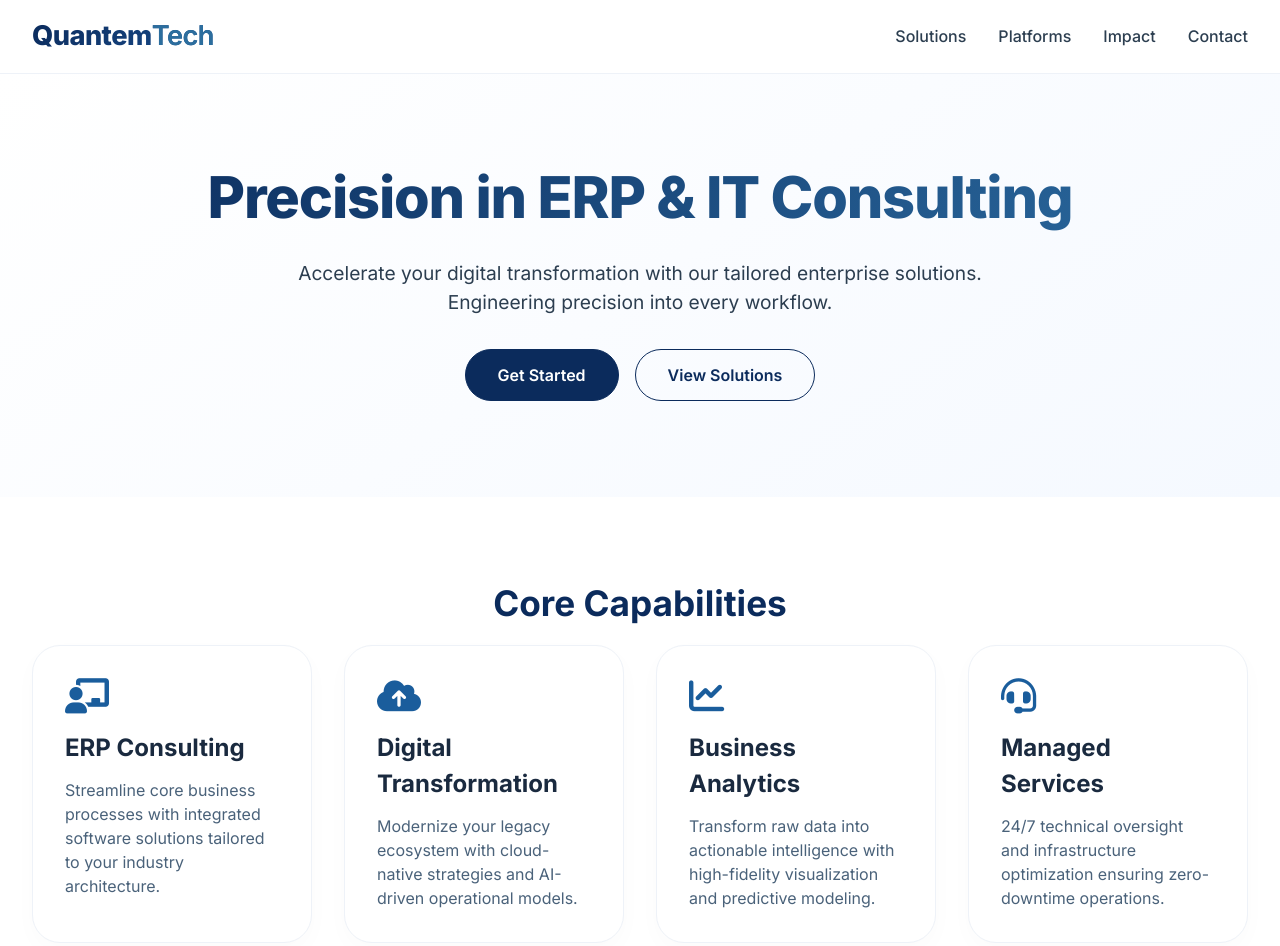
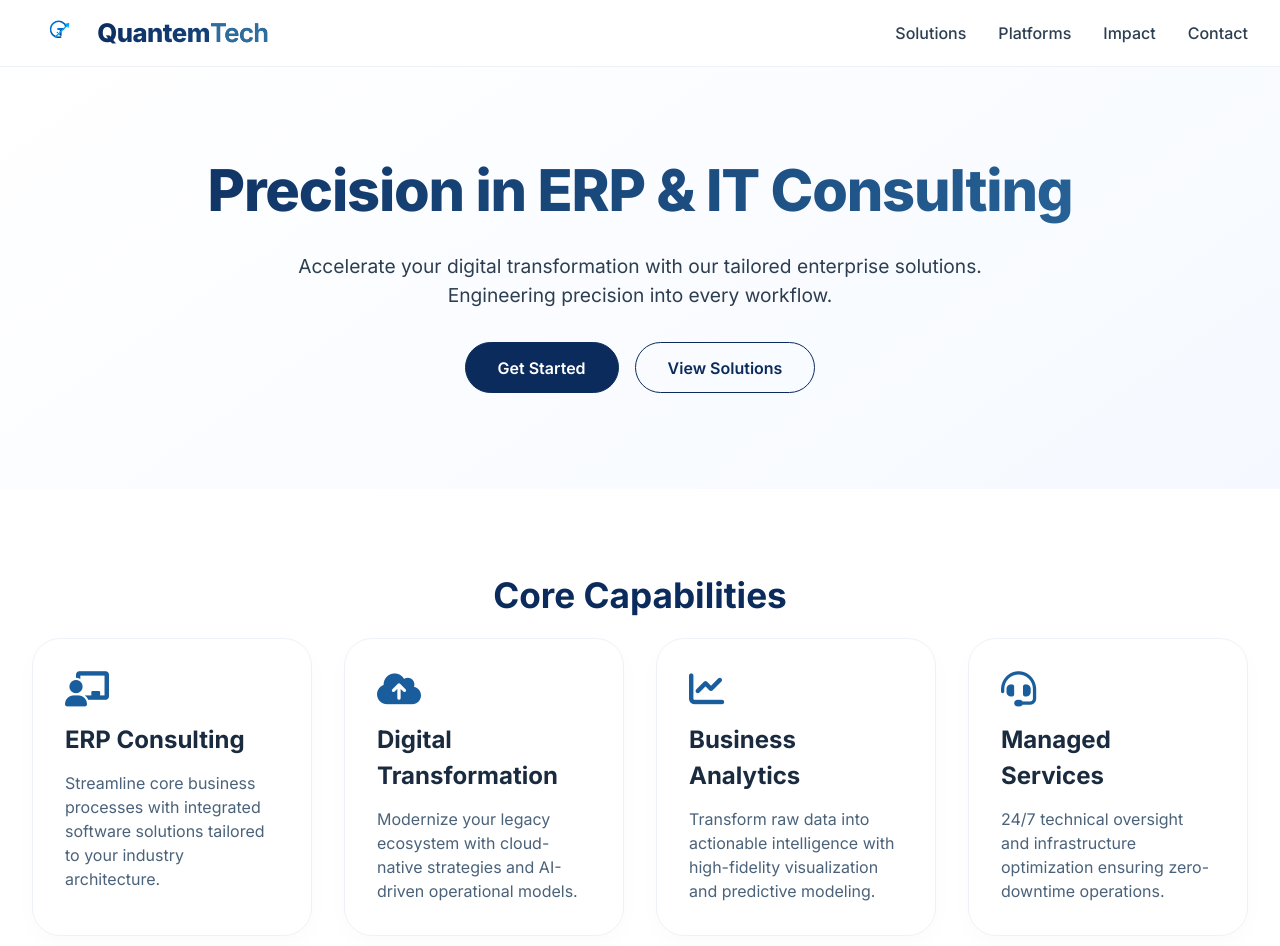
Before and after one commit to AY8B/quantem.tech, a plain HTML site: page index.html in a window 1280 px wide. Shown: the top 946 px of the page. Drawn offline with Linux system fonts and the light colour scheme.

Commit message:
Updated the logo

```diff
--- a/index.html
+++ b/index.html
@@ -1,4 +1,4 @@
-<!DOCTYPE html>
+<!DOCTYPE html
 <html lang="en">
 <head>
   <meta charset="UTF-8">
@@ -37,7 +37,7 @@
       position: sticky;
       top: 0;
       z-index: 100;
-      padding: 1rem 0;
+      padding: 0.8rem 0;
       border-bottom: 1px solid #eef2f8;
     }
 
@@ -48,8 +48,20 @@
       flex-wrap: wrap;
     }
 
+    .logo {
+      display: flex;
+      align-items: center;
+      gap: 0.75rem;
+    }
+
+    .logo svg {
+      height: 40px;
+      width: auto;
+      display: block;
+    }
+
     .logo a {
-      font-size: 1.7rem;
+      font-size: 1.6rem;
       font-weight: 800;
       text-decoration: none;
       letter-spacing: -0.02em;
@@ -408,6 +420,7 @@
       .impact-card { padding: 2rem; }
       .impact-highlight { font-size: 1.3rem; }
       .partner-box { padding: 2rem; }
+      .logo svg { height: 32px; }
     }
   </style>
 </head>
@@ -416,6 +429,22 @@
 <header class="site-header">
   <div class="container header-container">
     <div class="logo">
+      <!-- Your custom SVG logo -->
+      <svg width="400" height="300" viewBox="0 0 400 300" xmlns="http://www.w3.org/2000/svg">
+        <defs>
+          <linearGradient id="blueGrad" x1="0%" y1="0%" x2="100%" y2="100%">
+            <stop offset="0%" style="stop-color:#007CF0;stop-opacity:1" />
+            <stop offset="100%" style="stop-color:#003366;stop-opacity:1" />
+          </linearGradient>
+        </defs>
+        <g transform="translate(145, 60)">
+          <path d="M70,120 A60,60 0 1,1 110,40" fill="none" stroke="url(#blueGrad)" stroke-width="12" stroke-linecap="round"/>
+          <path d="M45,60 H95 M70,60 V110" stroke="url(#blueGrad)" stroke-width="14" stroke-linecap="butt"/>
+          <circle cx="45" cy="85" r="5" fill="url(#blueGrad)" />
+          <path d="M45,85 L65,105" stroke="url(#blueGrad)" stroke-width="4" fill="none"/>
+          <path d="M30,120 L130,20 M130,20 L105,25 M130,20 L125,45" stroke="#00A3FF" stroke-width="10" stroke-linecap="round" stroke-linejoin="round" fill="none"/>
+        </g>
+      </svg>
       <a href="#">Quantem<span>Tech</span></a>
     </div>
     <nav class="main-nav">
@@ -548,8 +577,8 @@
   <div class="container">
     <div class="footer-grid">
       <div class="footer-brand">
-        <h3>Quantem.tech</h3>
-        <p>Quantem.tech is a global leader in enterprise resource planning (ERP) and customer relationship management (CRM) solutions. We help businesses of all sizes optimize their operations, improve customer satisfaction, and drive growth.</p>
+        <h3>Quantem.Tech</h3>
+        <p>Quantem.Tech is a global leader in enterprise resource planning (ERP) and customer relationship management (CRM) solutions. We help businesses of all sizes optimize their operations, improve customer satisfaction, and drive growth.</p>
       </div>
       <div class="footer-expertise">
         <h4><i class="fas fa-globe"></i> Global Expertise</h4>
@@ -575,7 +604,7 @@
       </div>
     </div>
     <div class="footer-bottom">
-      <p>© 2026 Quantem.tech. All rights reserved.</p>
+      <p>© 2026 Quantem.Tech. All rights reserved.</p>
     </div>
   </div>
 </footer>
```
Also changed, not shown: quantemlogo.jpeg (added).
